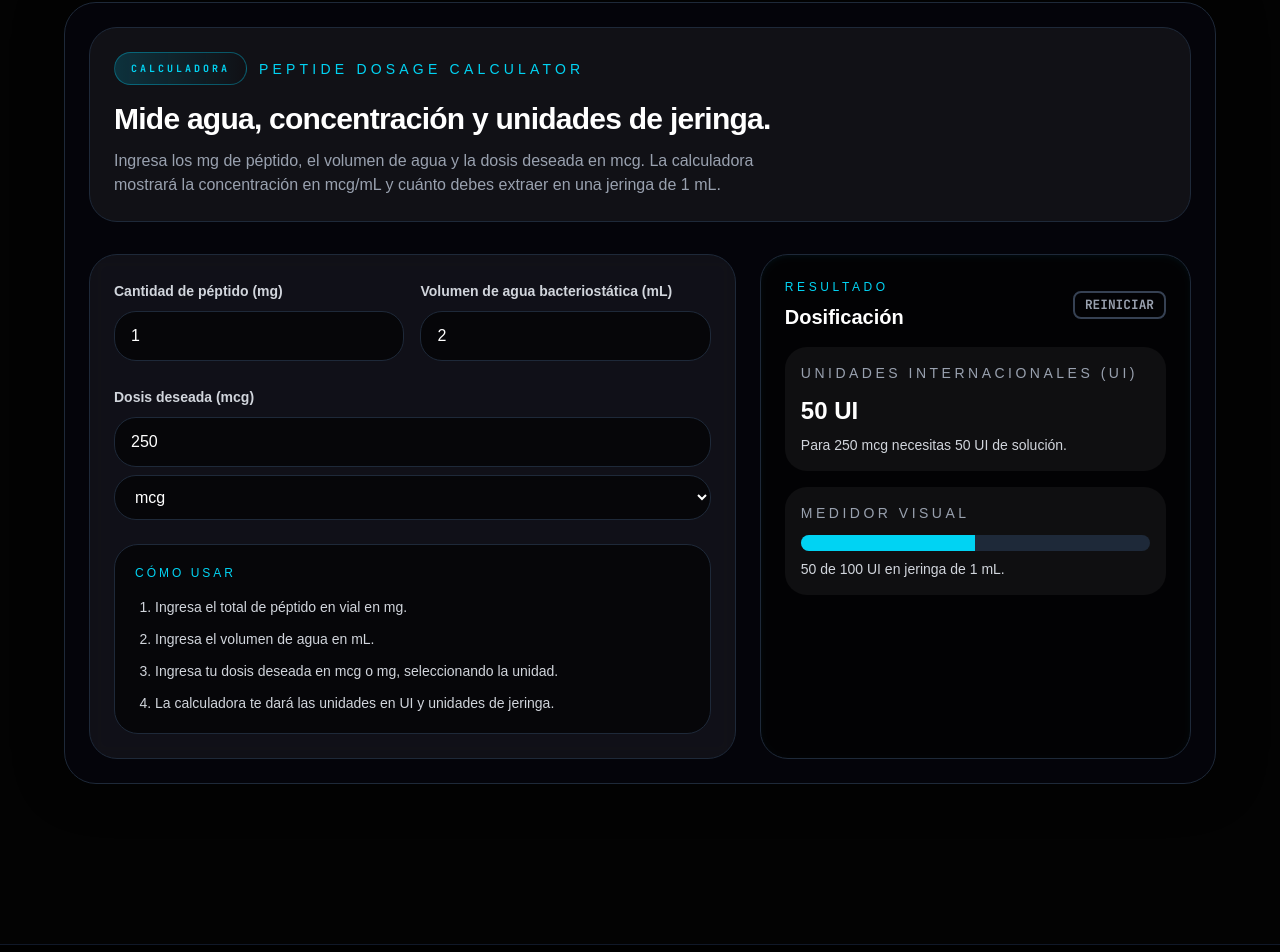
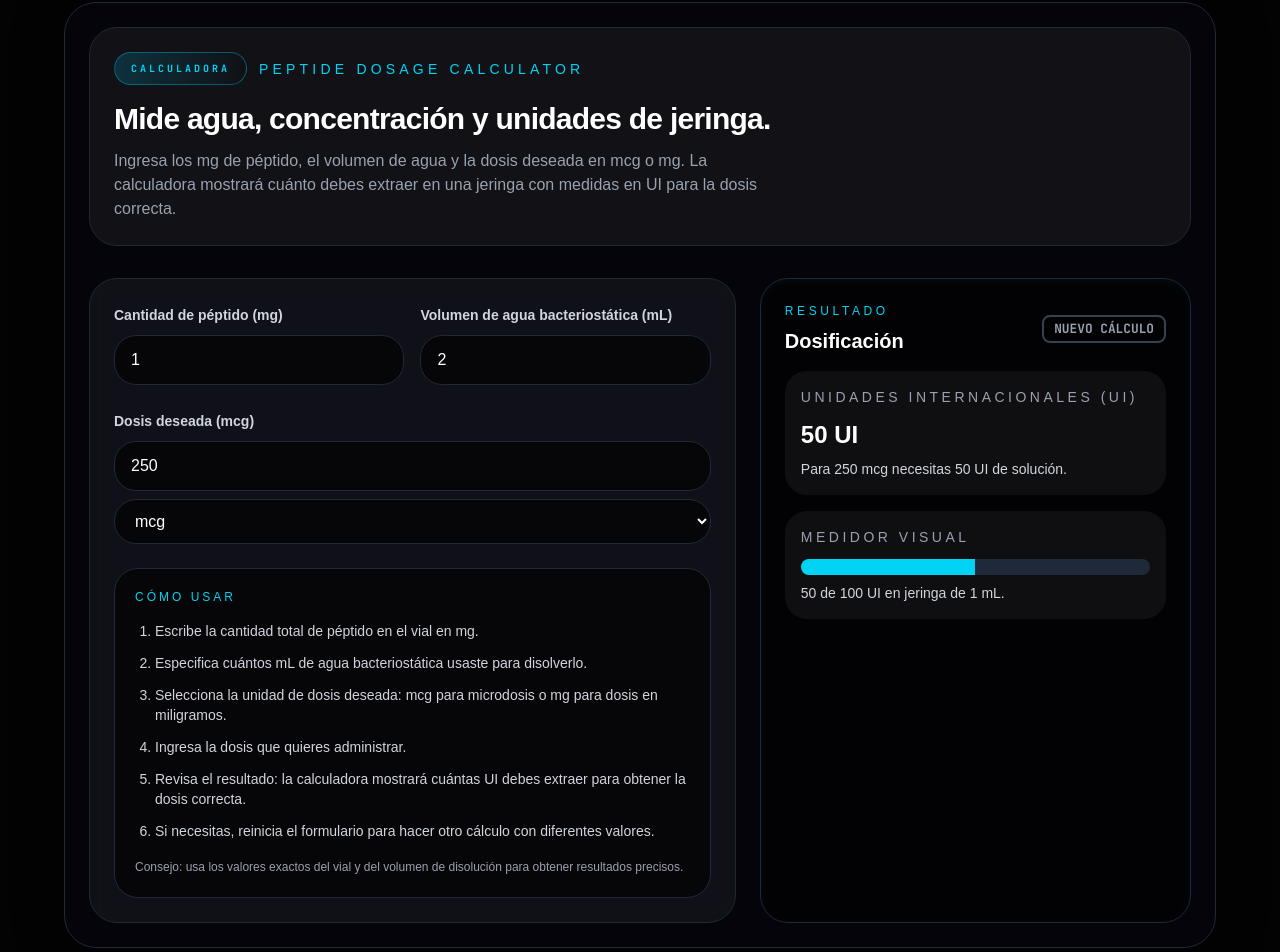
Before and after one commit to apexcr/apexWebsiteCR, a React (Vite) app: page /calculator in a window 1280 px wide. Shown: the part 400-1352 px from the top of the page. Built offline with nearby package versions, Linux system fonts and the light colour scheme; a web font is replaced by a local one.

Commit message:
Refine calculator: expanded instructions, updated labels, improved descriptions for research dosing

```diff
--- a/src/components/calculator/ProductCalculator.jsx
+++ b/src/components/calculator/ProductCalculator.jsx
@@ -88,8 +88,8 @@ export function ProductCalculator() {
           <h2 className="text-2xl font-black tracking-tight text-white sm:text-3xl">
             Mide agua, concentración y unidades de jeringa.
           </h2>
-          <p className="mt-3 max-w-2xl text-sm leading-6 text-gray-400 sm:text-base">
-            Ingresa los mg de péptido, el volumen de agua y la dosis deseada en mcg. La calculadora mostrará la concentración en mcg/mL y cuánto debes extraer en una jeringa de 1 mL.
+            <p className="mt-3 max-w-2xl text-sm leading-6 text-gray-400 sm:text-base">
+              Ingresa los mg de péptido, el volumen de agua y la dosis deseada en mcg o mg. La calculadora mostrará cuánto debes extraer en una jeringa con medidas en UI para la dosis correcta.
           </p>
         </div>
       </div>
@@ -153,11 +153,16 @@ export function ProductCalculator() {
           <div className="rounded-[1.5rem] border border-gray-800 bg-black/60 p-5 text-sm text-gray-300">
             <p className="text-xs uppercase tracking-[0.25em] text-cyan-400">Cómo usar</p>
             <ol className="mt-4 space-y-3 list-decimal pl-5 text-gray-300">
-              <li>Ingresa el total de péptido en vial en mg.</li>
-              <li>Ingresa el volumen de agua en mL.</li>
-              <li>Ingresa tu dosis deseada en mcg o mg, seleccionando la unidad.</li>
-              <li>La calculadora te dará las unidades en UI y unidades de jeringa.</li>
+              <li>Escribe la cantidad total de péptido en el vial en mg.</li>
+              <li>Especifica cuántos mL de agua bacteriostática usaste para disolverlo.</li>
+              <li>Selecciona la unidad de dosis deseada: mcg para microdosis o mg para dosis en miligramos.</li>
+              <li>Ingresa la dosis que quieres administrar.</li>
+              <li>Revisa el resultado: la calculadora mostrará cuántas UI debes extraer para obtener la dosis correcta.</li>
+              <li>Si necesitas, reinicia el formulario para hacer otro cálculo con diferentes valores.</li>
             </ol>
+            <p className="mt-4 text-xs leading-5 text-gray-400">
+              Consejo: usa los valores exactos del vial y del volumen de disolución para obtener resultados precisos.
+            </p>
           </div>
         </div>
 
@@ -168,7 +173,7 @@ export function ProductCalculator() {
               <h3 className="mt-2 text-xl font-black text-white">Dosificación</h3>
             </div>
             <Button type="button" variant="heroSecondary" size="sm" onClick={handleReset}>
-              Reiniciar
+              Nuevo cálculo
             </Button>
           </div>
 
--- a/src/pages/ProductCalculatorPage.jsx
+++ b/src/pages/ProductCalculatorPage.jsx
@@ -12,7 +12,7 @@ export default function ProductCalculatorPage() {
               Calculadora de Dosificación de Péptidos
             </h1>
             <p className="max-w-2xl text-sm text-gray-400 sm:text-xl">
-              Calcula exactamente cuánto líquido necesitas extraer en una jeringa de 1 mL para obtener la dosis correcta en mcg.
+              Calcula con precisión una dosis para research usando una jeringa medida en UI.
             </p>
           </div>
         </header>
```
